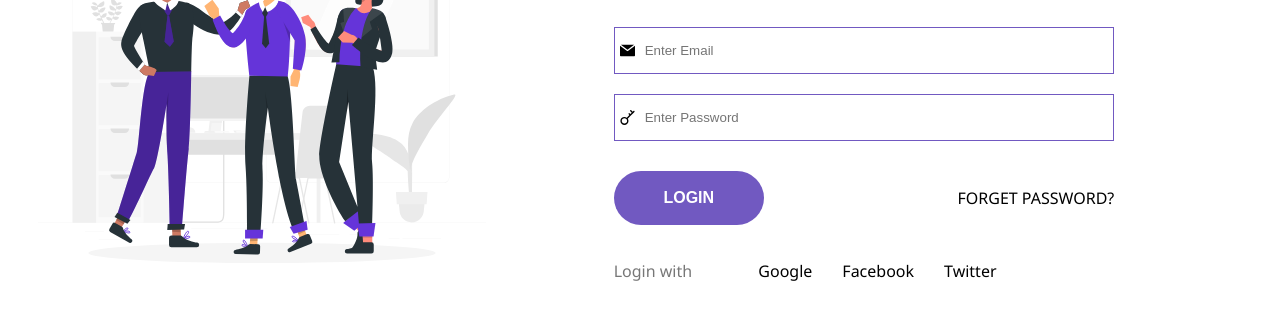
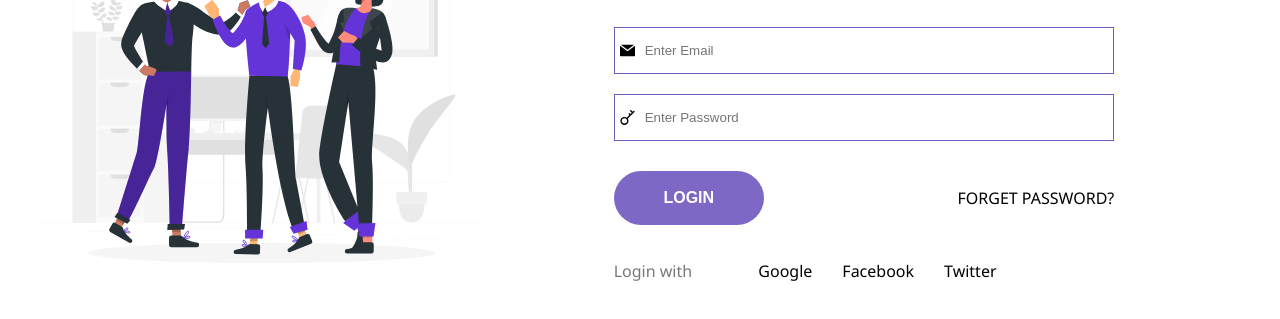
Before and after one commit to Eduxsn/Company-Login-Page, a plain HTML site: page index.html in a window 1280 px wide. In both pictures the pointer is over the button "LOGIN". Shown: the part 253-572 px from the top of the page. Drawn offline with Linux system fonts and the light colour scheme.

```diff
--- a/style.css
+++ b/style.css
@@ -112,6 +112,12 @@
     width: 30%;
 }
 
+.btn-login-frgpass > button:hover {
+    cursor: pointer;
+    background-color: #7159c1e7;
+
+}
+
 .btn-login-frgpass > p {
     text-transform: uppercase;
 }
```
Also changed, not shown: Assets/google-logo.png (added).
